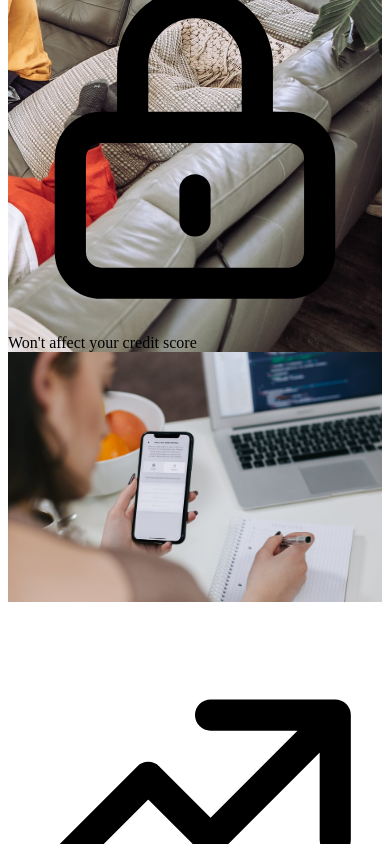
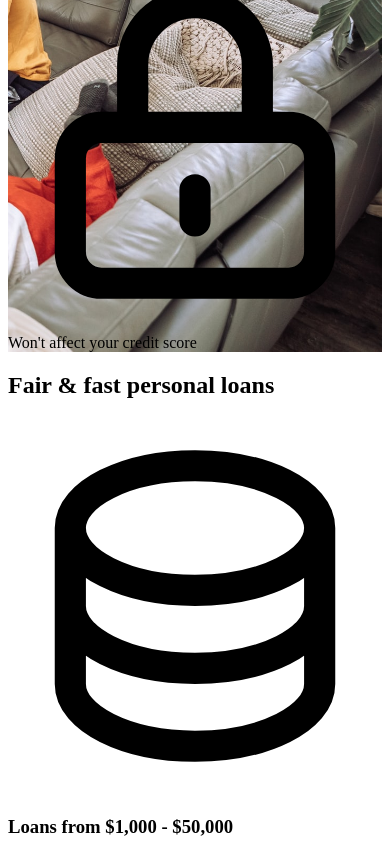
Before and after one commit to JamesSingleton/financian, a Next.js app: page / in a window 390 px wide. Shown: the part 1156-2000 px from the top of the page. Built offline with nearby package versions, Linux system fonts and the light colour scheme.

Commit message:
feat(features): update features and move them up

```diff
--- a/components/Home/Features.jsx
+++ b/components/Home/Features.jsx
@@ -2,63 +2,44 @@ import Image from 'next/image';
 
 const Features = () => (
   <section className="text-gray-500 bg-gray-900 body-font">
-    <div className="container px-5 py-24 mx-auto flex flex-wrap">
-      <div className="lg:w-1/2 w-full mb-10 lg:mb-0 rounded-lg overflow-hidden">
-        <Image
-          alt="feature"
-          className="object-cover object-center h-full w-full"
-          src="https://dummyimage.com/460x500"
-          width={460}
-          height={500}
-        />
+    <div className="container px-5 py-24 mx-auto">
+      <div className="text-center mb-20">
+        <h2 className="sm:text-3xl text-2xl font-medium title-font text-white mb-4">
+          Fair & fast personal loans
+        </h2>
       </div>
-      <div className="flex flex-col flex-wrap lg:py-6 -mb-10 lg:w-1/2 lg:pl-12 lg:text-left text-center">
-        <div className="flex flex-col mb-10 lg:items-start items-center">
-          <div className="w-12 h-12 inline-flex items-center justify-center rounded-full bg-gray-800 text-teal-400 mb-5">
-            <svg className="w-6 h-6" xmlns="http://www.w3.org/2000/svg" fill="none" viewBox="0 0 24 24" stroke="currentColor">
-              <path strokeLinecap="round" strokeLinejoin="round" strokeWidth={2} d="M13 7h8m0 0v8m0-8l-8 8-4-4-6 6" />
+      <div className="flex flex-wrap sm:-m-4 -mx-4 -mb-10 -mt-4">
+        <div className="p-4 md:w-1/3 md:mb-0 mb-6 flex flex-col text-center items-center">
+          <div className="w-20 h-20 inline-flex items-center justify-center rounded-full bg-gray-800 text-indigo-400 mb-5 flex-shrink-0">
+            <svg className="w-10 h-10" xmlns="http://www.w3.org/2000/svg" fill="none" viewBox="0 0 24 24" stroke="currentColor">
+              <path strokeLinecap="round" strokeLinejoin="round" strokeWidth={2} d="M4 7v10c0 2.21 3.582 4 8 4s8-1.79 8-4V7M4 7c0 2.21 3.582 4 8 4s8-1.79 8-4M4 7c0-2.21 3.582-4 8-4s8 1.79 8 4m0 5c0 2.21-3.582 4-8 4s-8-1.79-8-4" />
             </svg>
           </div>
           <div className="flex-grow">
-            <h2 className="text-white text-lg title-font font-medium mb-3">Check your rate</h2>
-            <p className="leading-relaxed text-base">Fill out a form to checkout your rate in minutes</p>
-            <a className="mt-3 text-teal-500 inline-flex items-center">Learn More
-              <svg fill="none" stroke="currentColor" strokeLinecap="round" strokeLinejoin="round" strokeWidth="2" className="w-4 h-4 ml-2" viewBox="0 0 24 24">
-                <path d="M5 12h14M12 5l7 7-7 7"></path>
-              </svg>
-            </a>
+            <h3 className="text-white text-lg title-font font-medium mb-3">Loans from $1,000 - $50,000</h3>
+            <p className="leading-relaxed text-base">3 & 5 year loan terms with an APR range from 8.41% - 35.99%</p>
           </div>
         </div>
-        <div className="flex flex-col mb-10 lg:items-start items-center">
-          <div className="w-12 h-12 inline-flex items-center justify-center rounded-full bg-gray-800 text-teal-400 mb-5">
-            <svg className="w-6 h-6" xmlns="http://www.w3.org/2000/svg" fill="none" viewBox="0 0 24 24" stroke="currentColor">
-              <path strokeLinecap="round" strokeLinejoin="round" strokeWidth={2} d="M10 6H5a2 2 0 00-2 2v9a2 2 0 002 2h14a2 2 0 002-2V8a2 2 0 00-2-2h-5m-4 0V5a2 2 0 114 0v1m-4 0a2 2 0 104 0m-5 8a2 2 0 100-4 2 2 0 000 4zm0 0c1.306 0 2.417.835 2.83 2M9 14a3.001 3.001 0 00-2.83 2M15 11h3m-3 4h2" />
-            </svg>
-          </div>
-          <div className="flex-grow">
-            <h2 className="text-white text-lg title-font font-medium mb-3">Verify your information</h2>
-            <p className="leading-relaxed text-base">Most borrowers are instantly approved</p>
-            <a className="mt-3 text-teal-500 inline-flex items-center">Learn More
-              <svg fill="none" stroke="currentColor" strokeLinecap="round" strokeLinejoin="round" strokeWidth="2" className="w-4 h-4 ml-2" viewBox="0 0 24 24">
-                <path d="M5 12h14M12 5l7 7-7 7"></path>
-              </svg>
-            </a>
-          </div>
-        </div>
-        <div className="flex flex-col mb-10 lg:items-start items-center">
-          <div className="w-12 h-12 inline-flex items-center justify-center rounded-full bg-gray-800 text-teal-400 mb-5">
-            <svg className="w-6 h-6" xmlns="http://www.w3.org/2000/svg" fill="none" viewBox="0 0 24 24" stroke="currentColor">
+        <div className="p-4 md:w-1/3 md:mb-0 mb-6 flex flex-col text-center items-center">
+          <div className="w-20 h-20 inline-flex items-center justify-center rounded-full bg-gray-800 text-indigo-400 mb-5 flex-shrink-0">
+            <svg className="w-10 h-10" xmlns="http://www.w3.org/2000/svg" fill="none" viewBox="0 0 24 24" stroke="currentColor">
               <path strokeLinecap="round" strokeLinejoin="round" strokeWidth={2} d="M17 9V7a2 2 0 00-2-2H5a2 2 0 00-2 2v6a2 2 0 002 2h2m2 4h10a2 2 0 002-2v-6a2 2 0 00-2-2H9a2 2 0 00-2 2v6a2 2 0 002 2zm7-5a2 2 0 11-4 0 2 2 0 014 0z" />
             </svg>
           </div>
           <div className="flex-grow">
-            <h2 className="text-white text-lg title-font font-medium mb-3">Get your money</h2>
-            <p className="leading-relaxed text-base">98% of personal loan funds are sent in just one business day</p>
-            <a className="mt-3 text-teal-500 inline-flex items-center">Learn More
-              <svg fill="none" stroke="currentColor" strokeLinecap="round" strokeLinejoin="round" strokeWidth="2" className="w-4 h-4 ml-2" viewBox="0 0 24 24">
-                <path d="M5 12h14M12 5l7 7-7 7"></path>
-              </svg>
-            </a>
+            <h3 className="text-white text-lg title-font font-medium mb-3">Next day funding</h3>
+            <p className="leading-relaxed text-base">99% of personal loan funds are sent just 1 business day after signing</p>
+          </div>
+        </div>
+        <div className="p-4 md:w-1/3 md:mb-0 mb-6 flex flex-col text-center items-center">
+          <div className="w-20 h-20 inline-flex items-center justify-center rounded-full bg-gray-800 text-indigo-400 mb-5 flex-shrink-0">
+            <svg className="w-10 h-10" xmlns="http://www.w3.org/2000/svg" fill="none" viewBox="0 0 24 24" stroke="currentColor">
+              <path strokeLinecap="round" strokeLinejoin="round" strokeWidth={2} d="M8 7V3m8 4V3m-9 8h10M5 21h14a2 2 0 002-2V7a2 2 0 00-2-2H5a2 2 0 00-2 2v12a2 2 0 002 2z" />
+            </svg>
+          </div>
+          <div className="flex-grow">
+            <h3 className="text-white text-lg title-font font-medium mb-3">No early payment fee</h3>
+            <p className="leading-relaxed text-base">You may pay off part or all of the loan at any time with no fee</p>
           </div>
         </div>
       </div>
--- a/pages/index.js
+++ b/pages/index.js
@@ -1,25 +1,21 @@
+import { WEBSITE_NAME, WEBSITE_TITLE, WEBSITE_DESCRIPTION, WEBSITE_URL } from '@/lib/constants';
 import Page from '@/components/Layout/Page';
-import SectionItem from '@/components/Home/SectionItem'
 import Hero from '@/components/Home/Hero'
+import SocialMeta from '@/components/SocialMeta';
+import Steps from '@/components/Home/Steps';
 import Features from '@/components/Home/Features'
-import Testimonials from '@/components/Home/Testimonials'
-import SocialMeta from '@/components/SocialMeta';
-import { WEBSITE_NAME, WEBSITE_TITLE, WEBSITE_DESCRIPTION, WEBSITE_URL } from '@/lib/constants';
-import Pricing from '@/components/Pricing'
-import Steps from '@/components/Home/Steps';
 
 const Index = () => (
   <Page>
     <SocialMeta
       image="/static/twitter-cards/hero-image.webp"
-      title={`Home | ${WEBSITE_NAME} - ${WEBSITE_TITLE}`}
+      title={`${WEBSITE_NAME} - ${WEBSITE_TITLE}`}
       url={WEBSITE_URL}
       description={WEBSITE_DESCRIPTION}
     />
     <Hero />
+    <Features />
     <Steps />
-    <Features />
-    <Pricing />
   </Page>
 );
 
```
